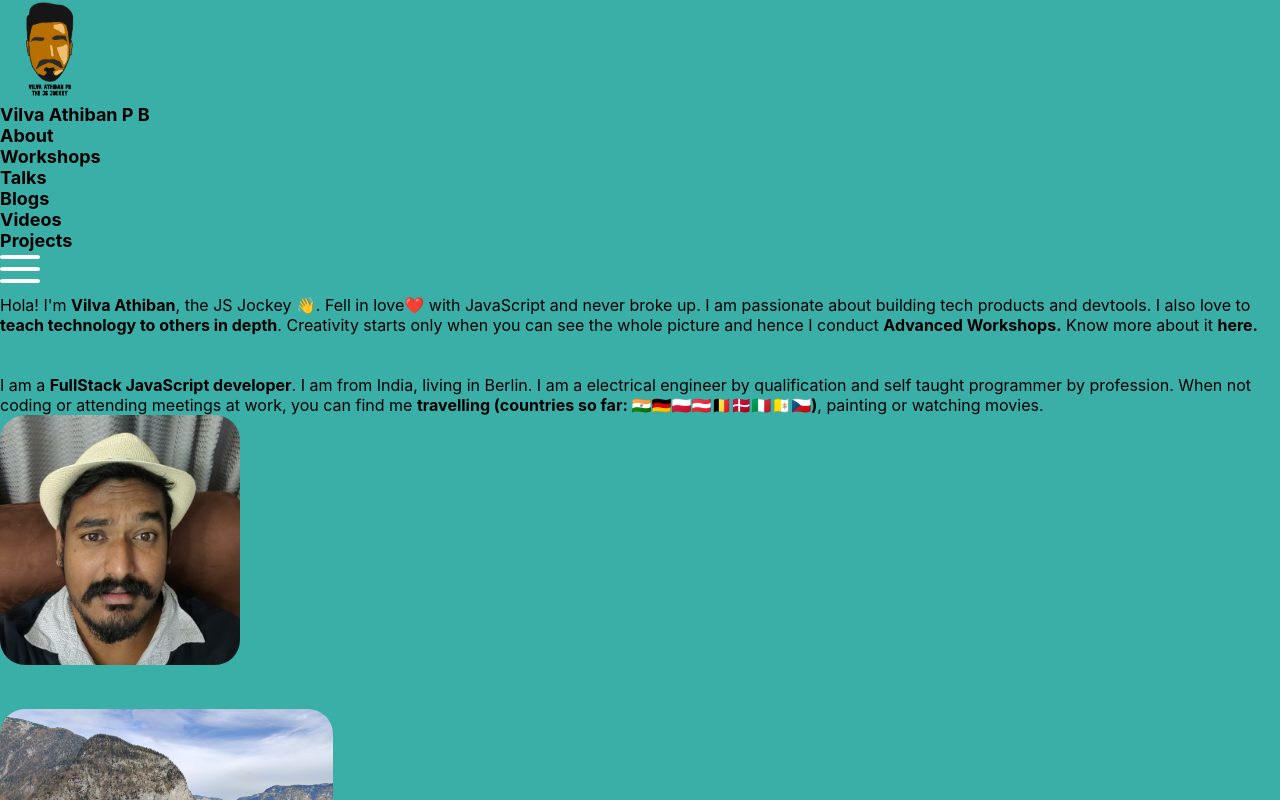
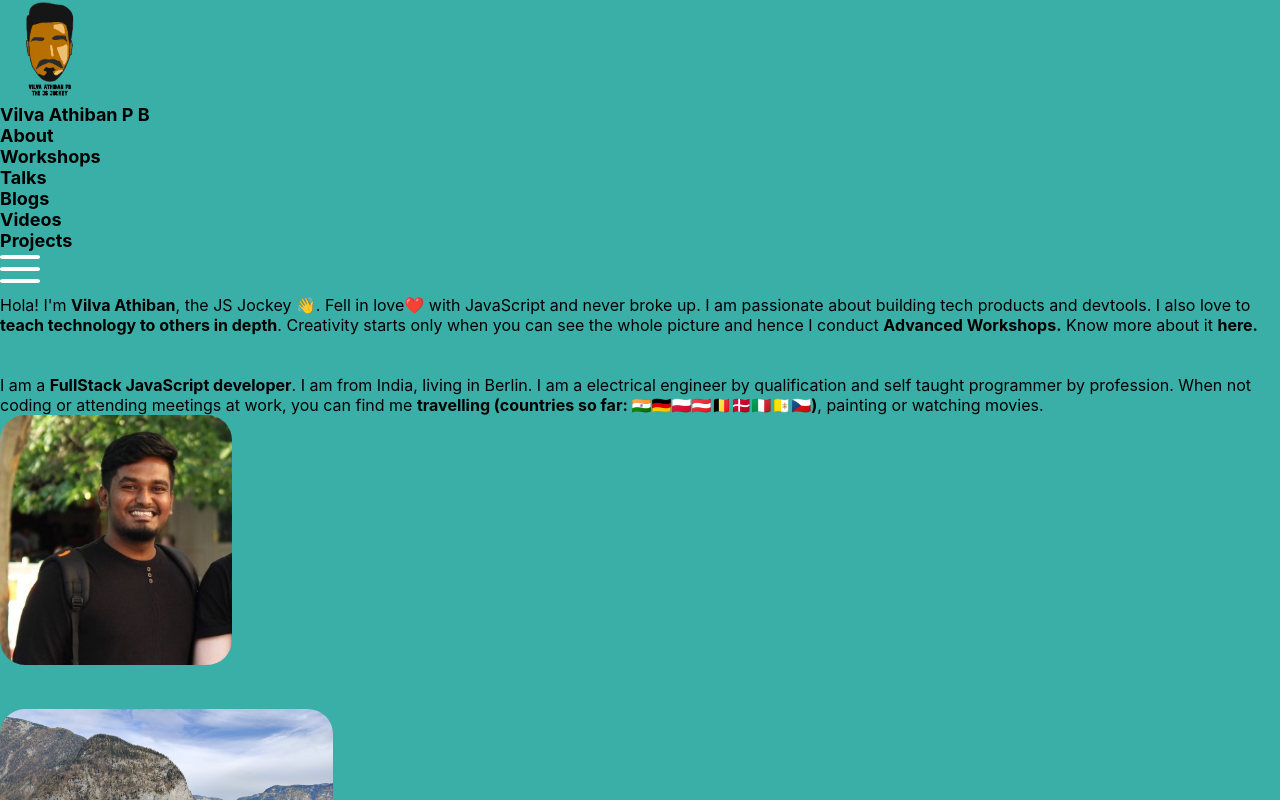
Before and after one commit to vilvaathibanpb/vilvaathiban, a Next.js app: page /about in a window 1280 px wide. Shown: the top 800 px of the page. Built offline with nearby package versions, Linux system fonts and the light colour scheme.

Commit message:
update image

```diff
--- a/components/About/index.js
+++ b/components/About/index.js
@@ -66,7 +66,7 @@ const About = () => {
           painting or watching movies.
         </div>
         <ImageContainer>
-          <Image src="/about/2.jpeg" />
+          <Image src="/about/21.jpeg" />
         </ImageContainer>
       </Container>
       <Break />
```
Also changed, not shown: public/about/21.jpeg (added).
